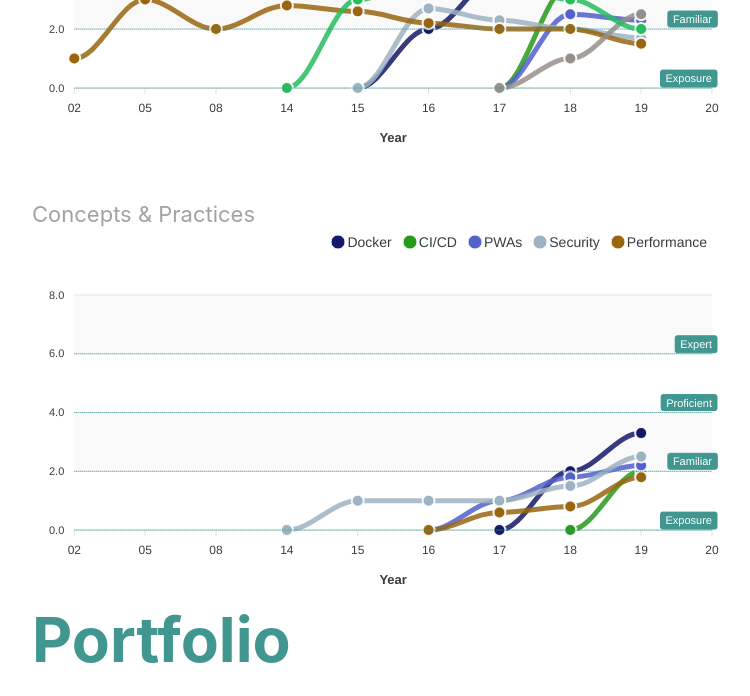
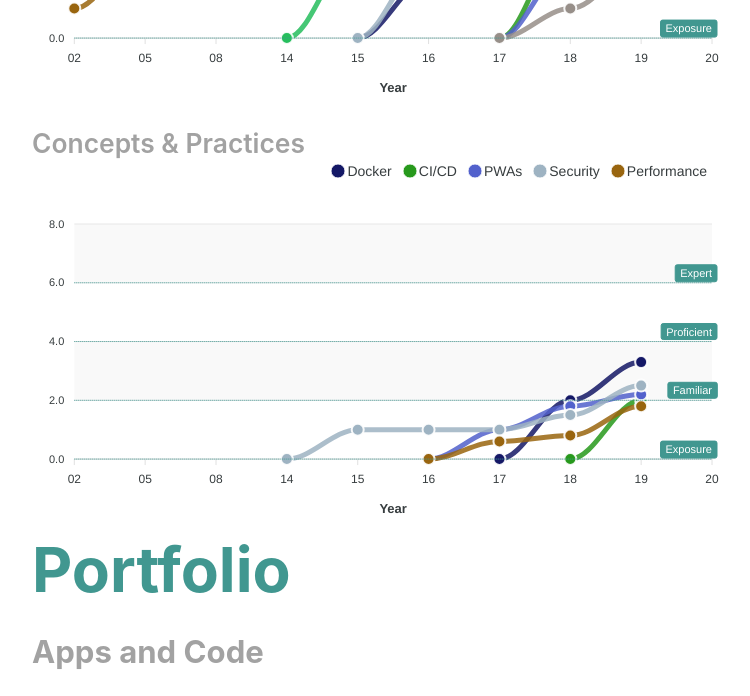
Before and after one commit to pablooliva/pablooliva.de, a website: page index.html in a window 1280 px wide. Shown: the part 1830-2526 px from the top of the page, without its empty margins (263-1013 px from the left). Drawn offline with nearby package versions, Linux system fonts and the light colour scheme.

Commit message:
Improved spacing of elements and font sizes.

```diff
--- a/index.html
+++ b/index.html
@@ -30,7 +30,7 @@
     <div class="chart" id="chart-frameworks"></div>
     <p class="explanation">Concepts & Practices</p>
     <div class="chart" id="chart-concepts"></div>
-    <h2 class="color-primary hug" id="projects ">Portfolio</h2>
+    <h2 class="color-primary hug-loose" id="projects ">Portfolio</h2>
     <h3 class="color-secondary">Apps and Code</h3>
     <ul class="clean projects">
       <li><a href="https://ch.ckl.st"><img src="./assets/ch.ckl.st-logo.svg" alt="ch.ckl.st checklist maker app"></a></li>
--- a/styles.css
+++ b/styles.css
@@ -166,9 +166,16 @@
 }
 .chart {
     margin: 0.5rem 0 0 0;
+    min-height: 350px !important;
 }
 .explanation {
     color: #a2a2a2;
+    margin-top: 1.2rem;
+    font-size: 1.2rem;
+    font-weight: 600;
+}
+.hug-loose {
+    margin-top: 0.75rem;
 }
 #solve {
     background: url("./assets/Solve-Dash-screenshot.jpg") 90% 1.6% no-repeat;
```
